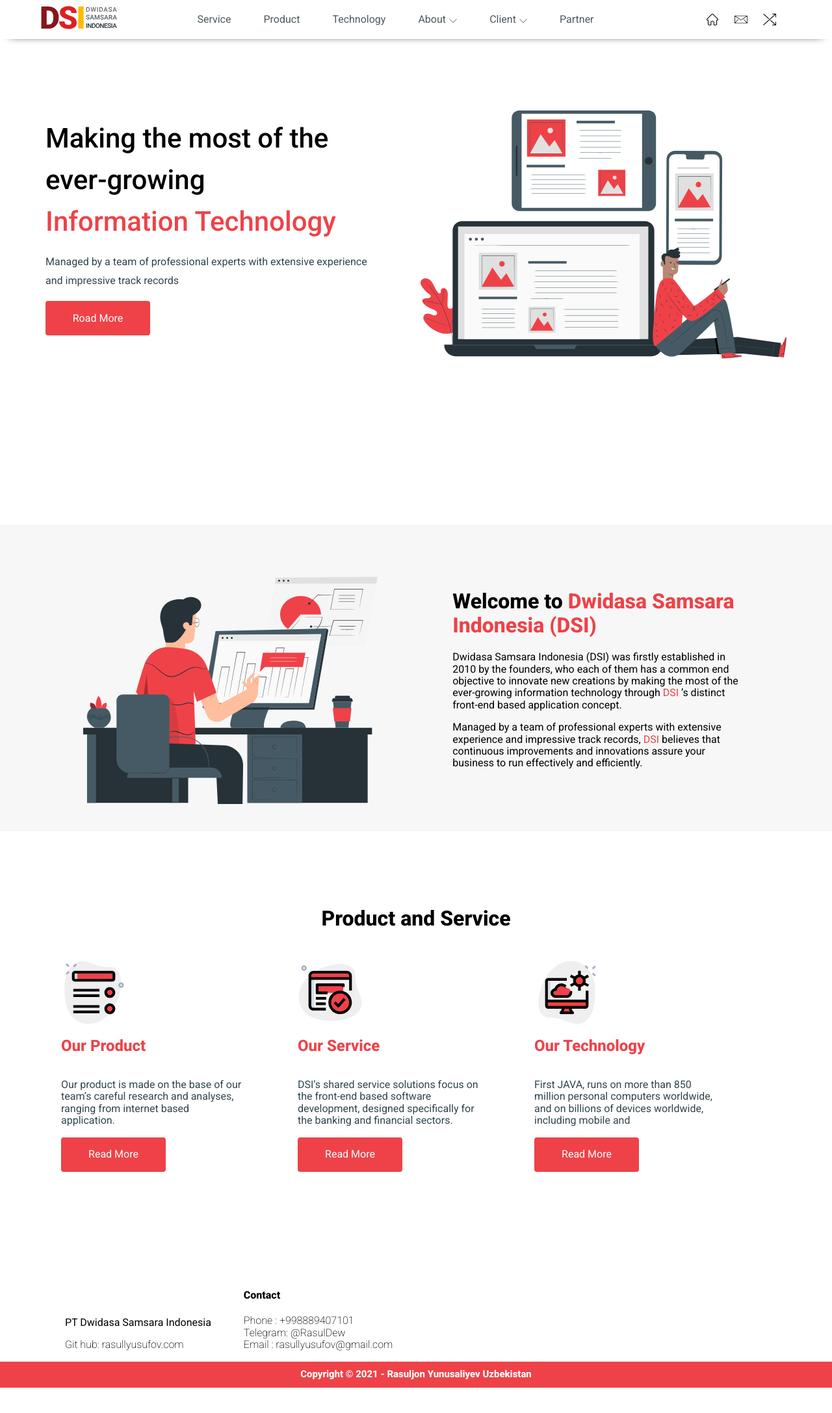
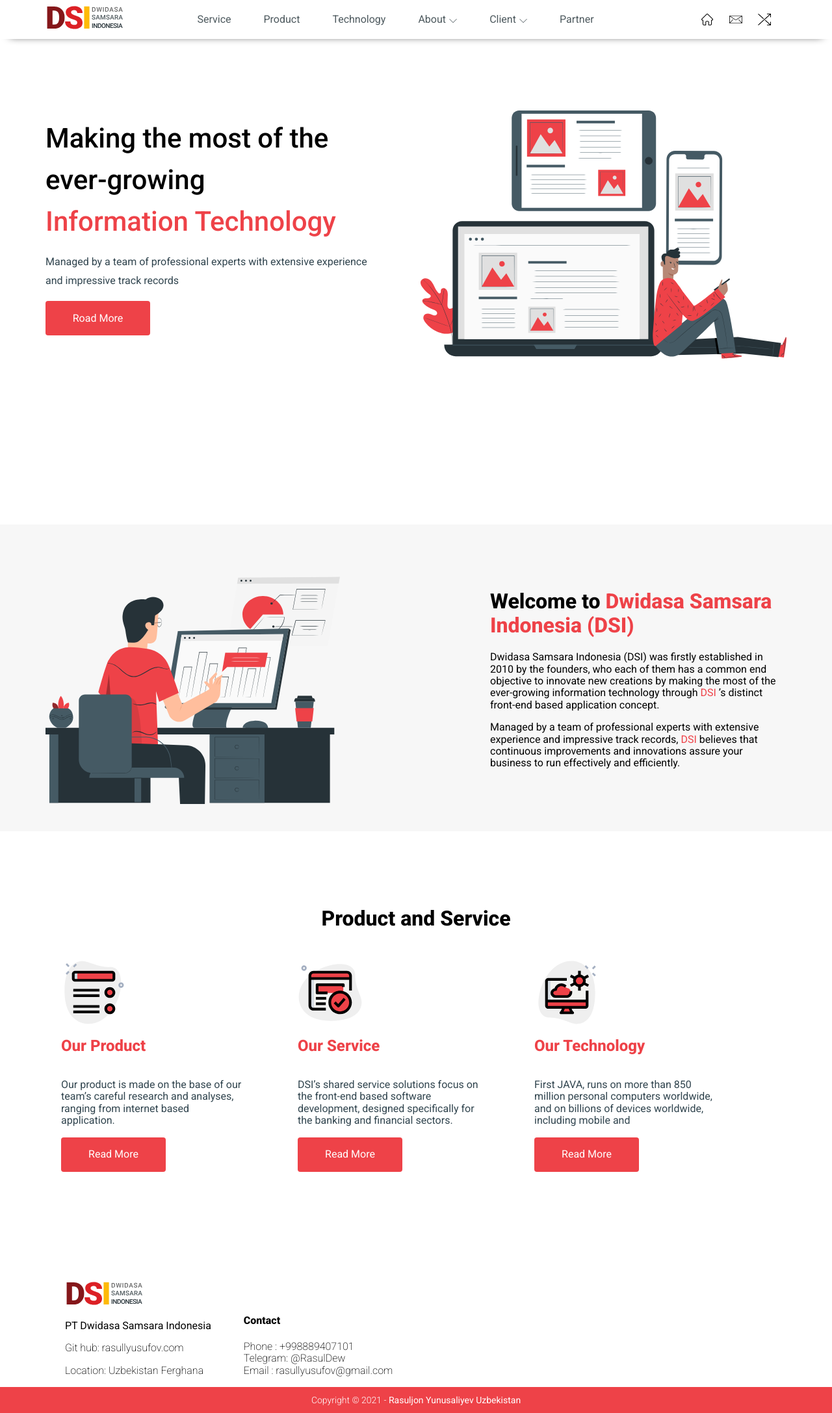
Before and after one commit to rasullyusufov/DSI-website, a plain HTML site: page index.html in a window 1280 px wide. Shown: the whole page at 65% size. Before the commit the page ends 2135 px from the top, so only its background shows below. Drawn offline with Linux system fonts and the light colour scheme.

Commit message:
DSI web cod

```diff
--- a/css/style.css
+++ b/css/style.css
@@ -12,20 +12,26 @@ body {
 span {
   color: #ee4248;
 }
-
+.header{
+  -webkit-box-shadow: 0px 10px 13px -15px #000000,
+  5px 5px 15px 2px rgba(0, 0, 0, 0);
+box-shadow: 0px 10px 13px -15px #000000, 5px 5px 15px 2px rgba(0, 0, 0, 0);
+}
 
 .nav {
   display: flex;
-  justify-content: space-around;
+  justify-content: space-between;
   align-items: center;
-  -webkit-box-shadow: 0px 10px 13px -15px #000000,
-    5px 5px 15px 2px rgba(0, 0, 0, 0);
-  box-shadow: 0px 10px 13px -15px #000000, 5px 5px 15px 2px rgba(0, 0, 0, 0);
+
 }
 .link a {
   text-decoration: none;
   color: #1f2e35cc;
   margin-right: 50px;
+  transition: 0.4s;
+}
+.link a:hover{
+  color: #ee4248;
 }
 .link {
   display: flex;
@@ -90,7 +96,7 @@ margin-bottom: 10px;
 }
 .container2 {
   display: flex;
-  justify-content: space-around;
+  justify-content: space-between;
   align-items: center;
   background-color: #f7f7f7;
   margin-top: 250px;
@@ -156,6 +162,6 @@ margin-bottom: 10px;
   justify-content: center;
   font-style: normal;
   font-weight: 300;
-  font-size: 18px;
+  font-size: 14px;
   line-height: 21px;
 }
--- a/index.html
+++ b/index.html
@@ -12,7 +12,7 @@
 
 <body>
     <header class="header">
-        <nav class="nav">
+        <nav class="nav container">
             <div class="icon"><img src="./img/nav-icon.svg" alt="nav icon"></div>
             <div class="link">
                 <a href="#">Service</a>
@@ -101,12 +101,13 @@
         <div class="container-4 ">
             <div class="container4 container">
                 <div>
-                    <img src="./img/nav-icon.svg`" alt="">
+                    <img src="./img/nav-icon.svg" alt="">
                     <p class="samsara"><b>PT Dwidasa Samsara Indonesia
                         </b></p>
+
                     <p>Git hub: rasullyusufov.com <br>
-
                     </p>
+                    <p>Location: Uzbekistan Ferghana</p>
                 </div>
                 <div>
                     <h4>
@@ -120,7 +121,7 @@
         </div>
     </main>
     <footer class="footer">
-        <h5>Copyright © 2021 - Rasuljon Yunusaliyev Uzbekistan</h5>
+        <p>Copyright © 2021 - <b>Rasuljon Yunusaliyev Uzbekistan</b></p>
     </footer>
 </body>
 
```
